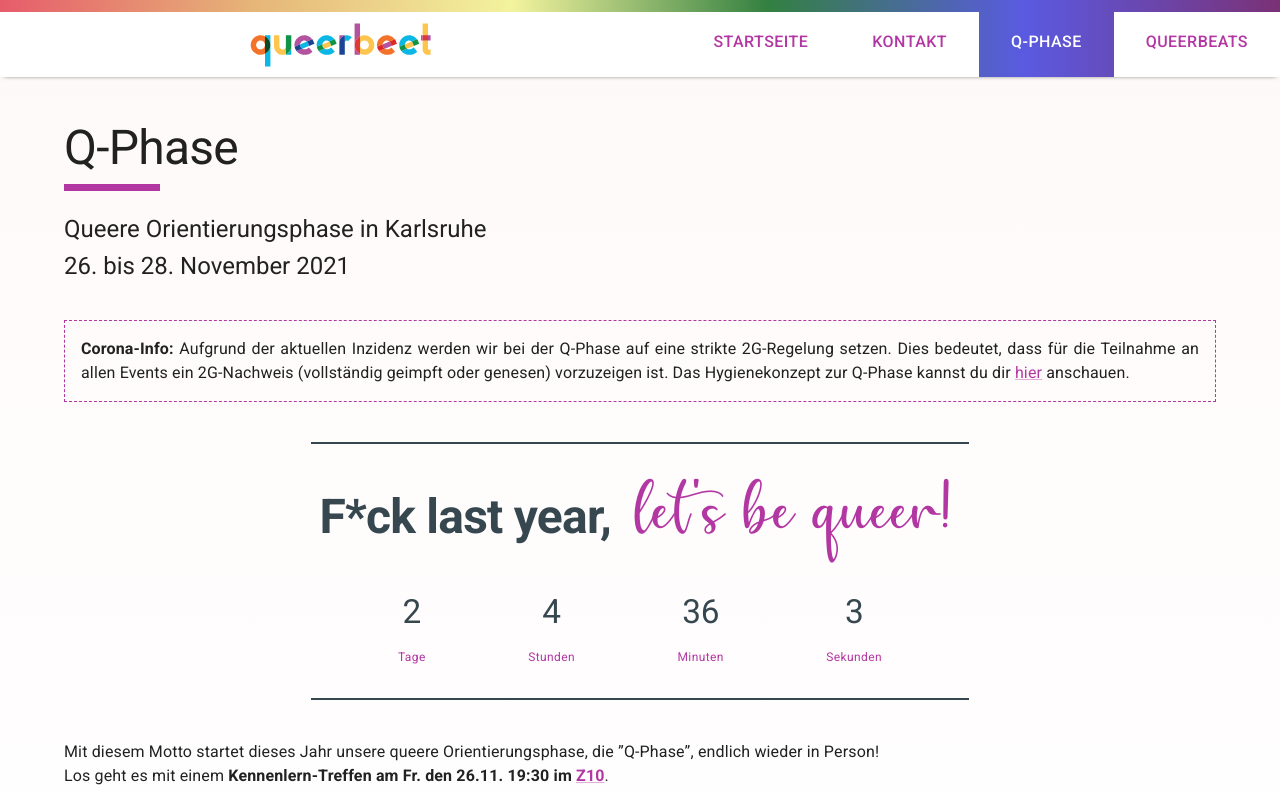
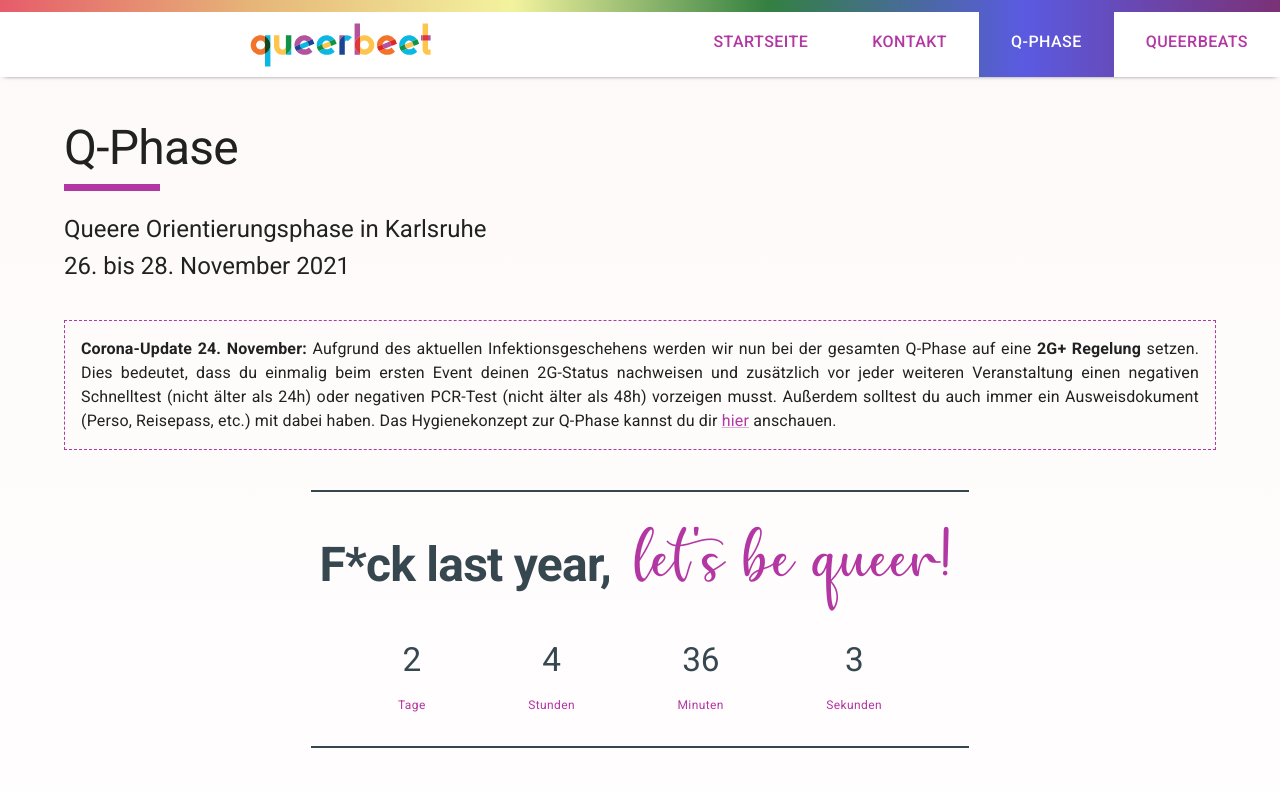
Before and after one commit to queerbeetVorstand/qb-website, a Next.js app: page /q-phase-21 in a window 1280 px wide. Shown: the top 791 px of the page. Built offline with nearby package versions, Linux system fonts and the light colour scheme.

Commit message:
feat: new covid rules

```diff
--- a/src/pages/q-phase-21.tsx
+++ b/src/pages/q-phase-21.tsx
@@ -86,10 +86,14 @@ export default function QPhase21(): ReactElement {
               textAlign: "justify",
             }}
           >
-            <b>Corona-Info:</b> Aufgrund der aktuellen Inzidenz werden wir bei
-            der Q-Phase auf eine strikte 2G-Regelung setzen. Dies bedeutet, dass
-            für die Teilnahme an allen Events ein 2G-Nachweis (vollständig
-            geimpft oder genesen) vorzuzeigen ist. Das Hygienekonzept zur
+            <b>Corona-Update 24. November:</b> Aufgrund des aktuellen
+            Infektionsgeschehens werden wir nun bei der gesamten Q-Phase auf
+            eine <b>2G+ Regelung</b> setzen. Dies bedeutet, dass du einmalig
+            beim ersten Event deinen 2G-Status nachweisen und zusätzlich vor
+            jeder weiteren Veranstaltung einen negativen Schnelltest (nicht
+            älter als 24h) oder negativen PCR-Test (nicht älter als 48h)
+            vorzeigen musst. Außerdem solltest du auch immer ein Ausweisdokument
+            (Perso, Reisepass, etc.) mit dabei haben. Das Hygienekonzept zur
             Q-Phase kannst du dir{" "}
             <Link
               href="https://cloud.queerbeet.org/index.php/s/S7NLkGSF27dtYGd"
```
